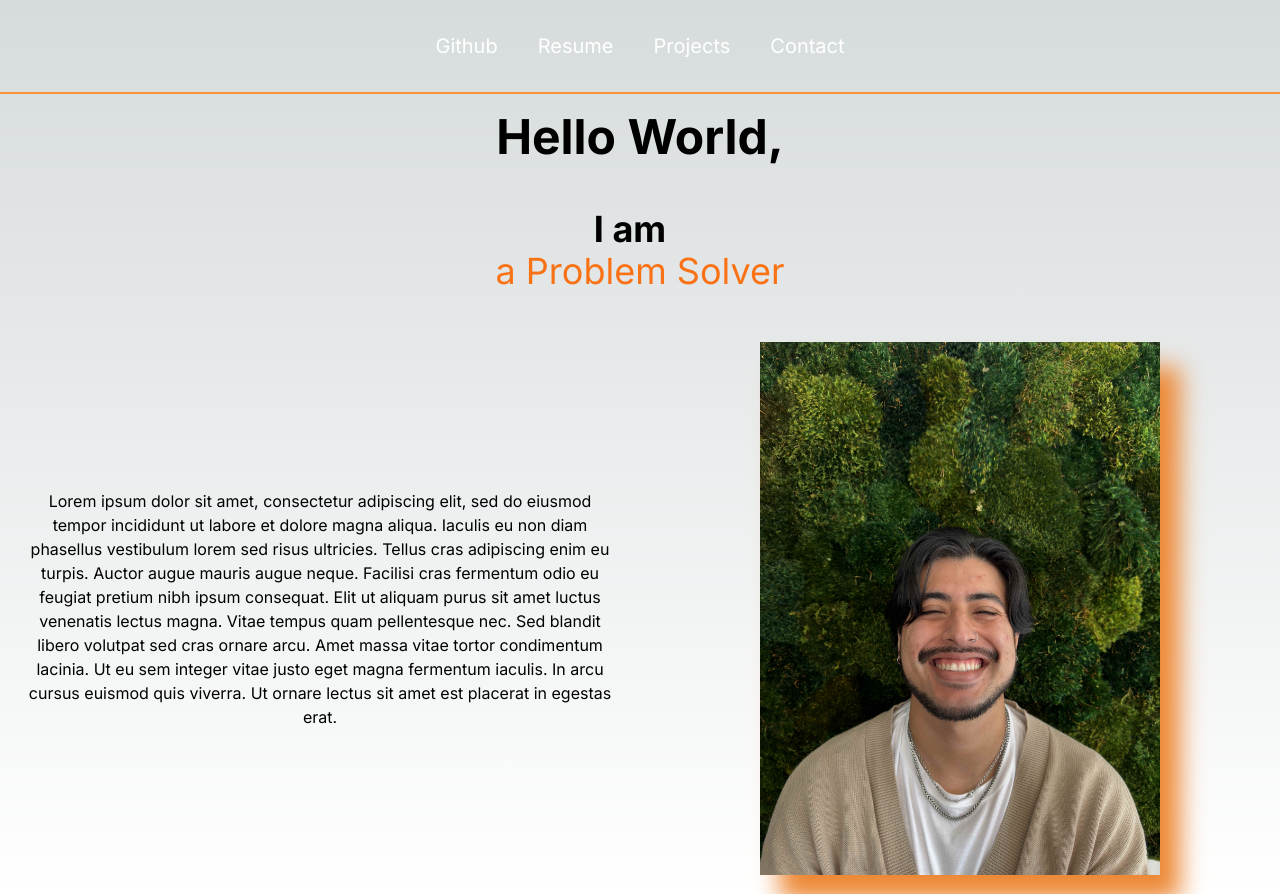
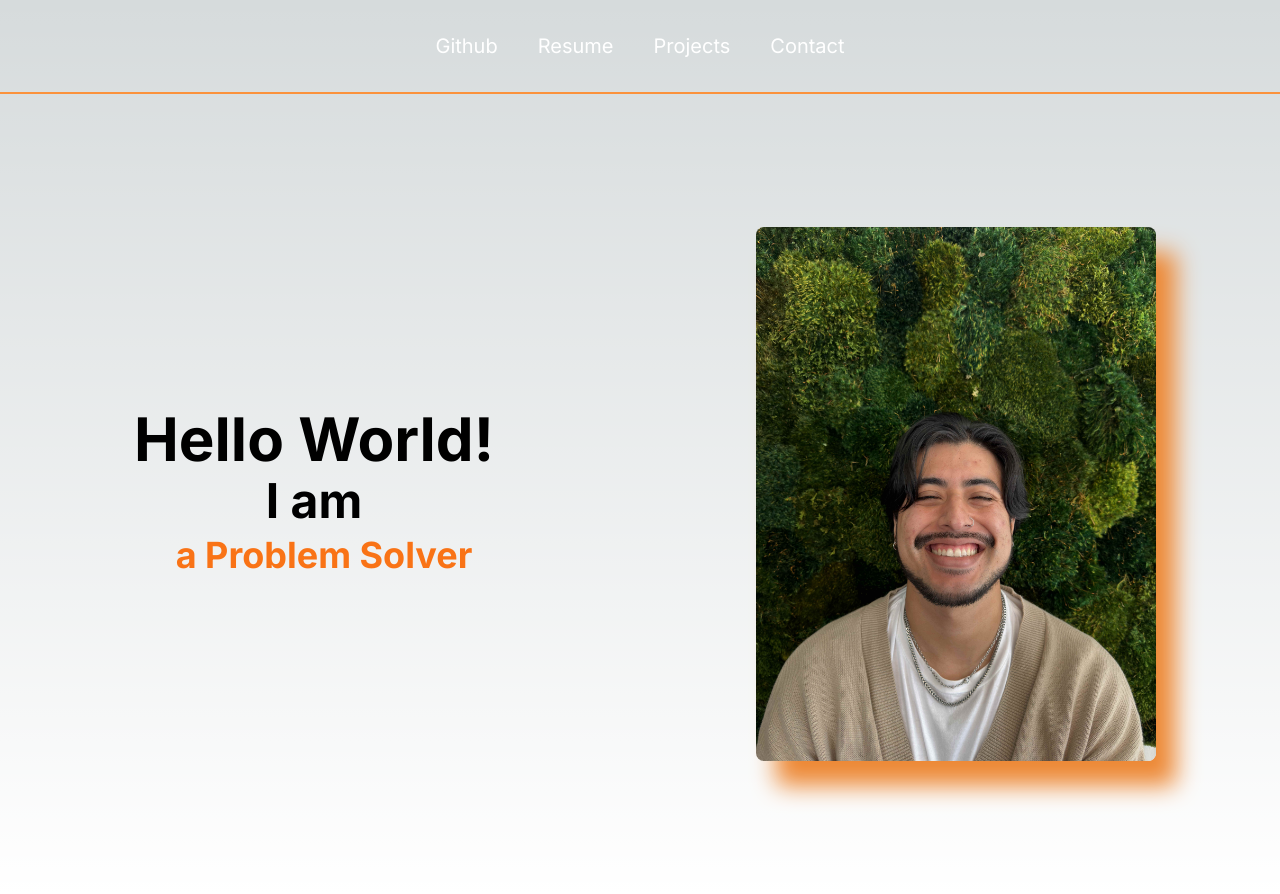
Before and after one commit to PetDios9/personal-site-v2, a Next.js app: page / in a window 1280 px wide. Built offline with nearby package versions, Linux system fonts and the light colour scheme.

Commit message:
style: removed placeholder text, changed layout

```diff
--- a/src/components/AboutMe.tsx
+++ b/src/components/AboutMe.tsx
@@ -2,19 +2,16 @@ import Image from "next/image";
 
 export default function AboutMe() {
   return (
-    <div className="grid grid-cols-2 justify-center content-center p-6 gap-12 h-screen w-auto">
-      <div className="col-span-2 flex justify-center">
-        <div className="w-max">
-          <h1 className="text-5xl font-bold">Hello World,</h1>
-        </div>
-      </div>
-      <div className="col-span-2 flex justify-center">
-        <div className="w-max">
-          <h2 className="overflow-hidden whitespace-nowrap pr-5 text-4xl font-bold text-center">
+    <div className="grid grid-cols-2 justify-center content-center p-6 gap-8 h-screen w-auto">
+      <div className="flex flex-col justify-center items-center gap-2">
+        <h2 className="overflow-hidden whitespace-nowrap pr-5 text-6xl font-bold text-center">
+          Hello World!
+        </h2>
+        <h2 className="overflow-hidden whitespace-nowrap pr-5 text-5xl font-bold text-center">
           I am
         </h2>
         <span className="text-orange-500 inline-flex flex-col h-[calc(theme(fontSize.3xl)*theme(lineHeight.tight))] md:h-[calc(theme(fontSize.4xl)*theme(lineHeight.tight))] overflow-hidden">
-            <ul className="text-4xl block animate-text-slide text-center leading-tight [&_li]:block">
+          <ul className="text-4xl font-bold block animate-text-slide text-center leading-tight [&_li]:block">
             <li>Peter :-)</li>
             <li>a Software Engineer</li>
             <li>a Problem Solver</li>
@@ -24,28 +21,13 @@ export default function AboutMe() {
           </ul>
         </span>
       </div>
-      </div>
-      <div className="flex items-center">
-        <p className="text-center">
-          Lorem ipsum dolor sit amet, consectetur adipiscing elit, sed do
-          eiusmod tempor incididunt ut labore et dolore magna aliqua. Iaculis eu
-          non diam phasellus vestibulum lorem sed risus ultricies. Tellus cras
-          adipiscing enim eu turpis. Auctor augue mauris augue neque. Facilisi
-          cras fermentum odio eu feugiat pretium nibh ipsum consequat. Elit ut
-          aliquam purus sit amet luctus venenatis lectus magna. Vitae tempus
-          quam pellentesque nec. Sed blandit libero volutpat sed cras ornare
-          arcu. Amet massa vitae tortor condimentum lacinia. Ut eu sem integer
-          vitae justo eget magna fermentum iaculis. In arcu cursus euismod quis
-          viverra. Ut ornare lectus sit amet est placerat in egestas erat.
-        </p>
-      </div>
       <div className="flex justify-center">
         <Image
           src="/IMG_4737-min.jpeg"
           width={400}
           height={500}
           alt="Peter Diosdado"
-          className="shadow-[20px_25px_23px_0px_#ed8936] text-center"
+          className="shadow-[20px_25px_23px_0px_#ed8936] text-center rounded-lg"
         />
       </div>
     </div>
```
Lines whose indentation alone changed are shown as unchanged.
